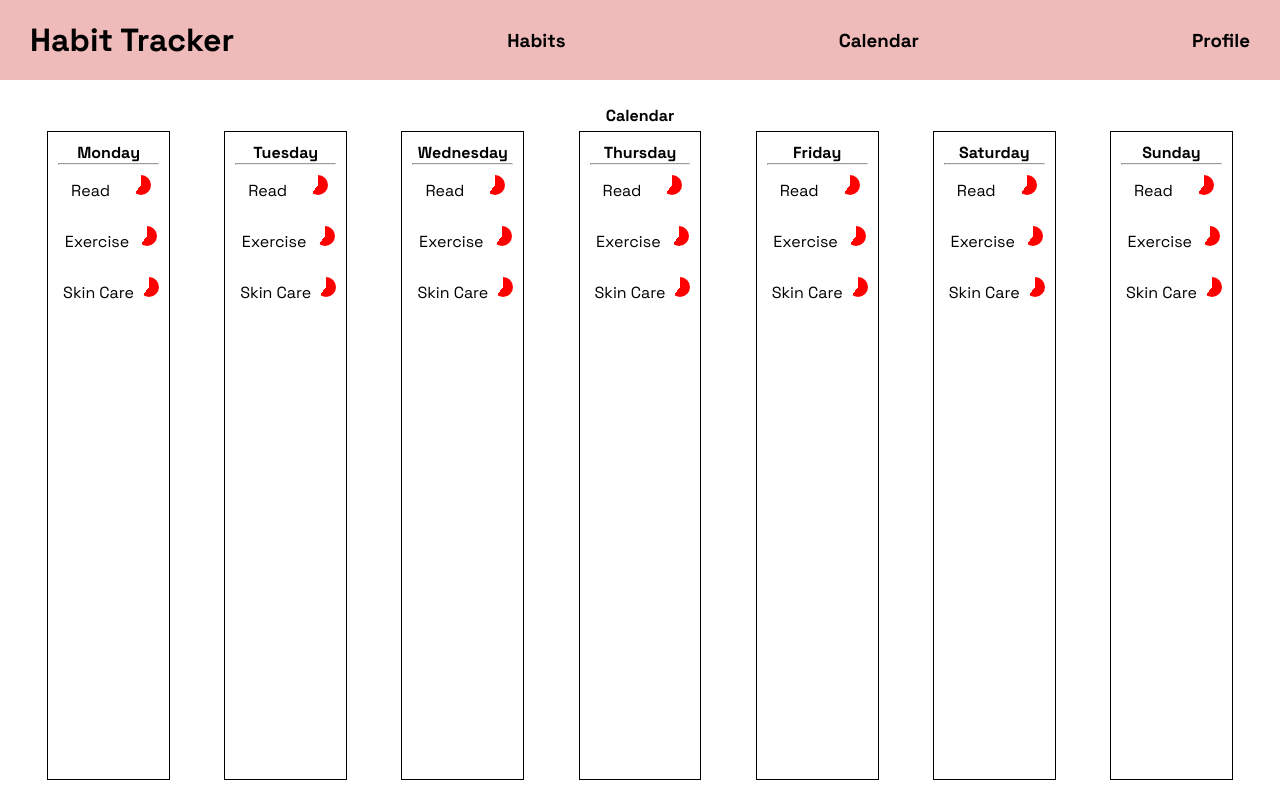
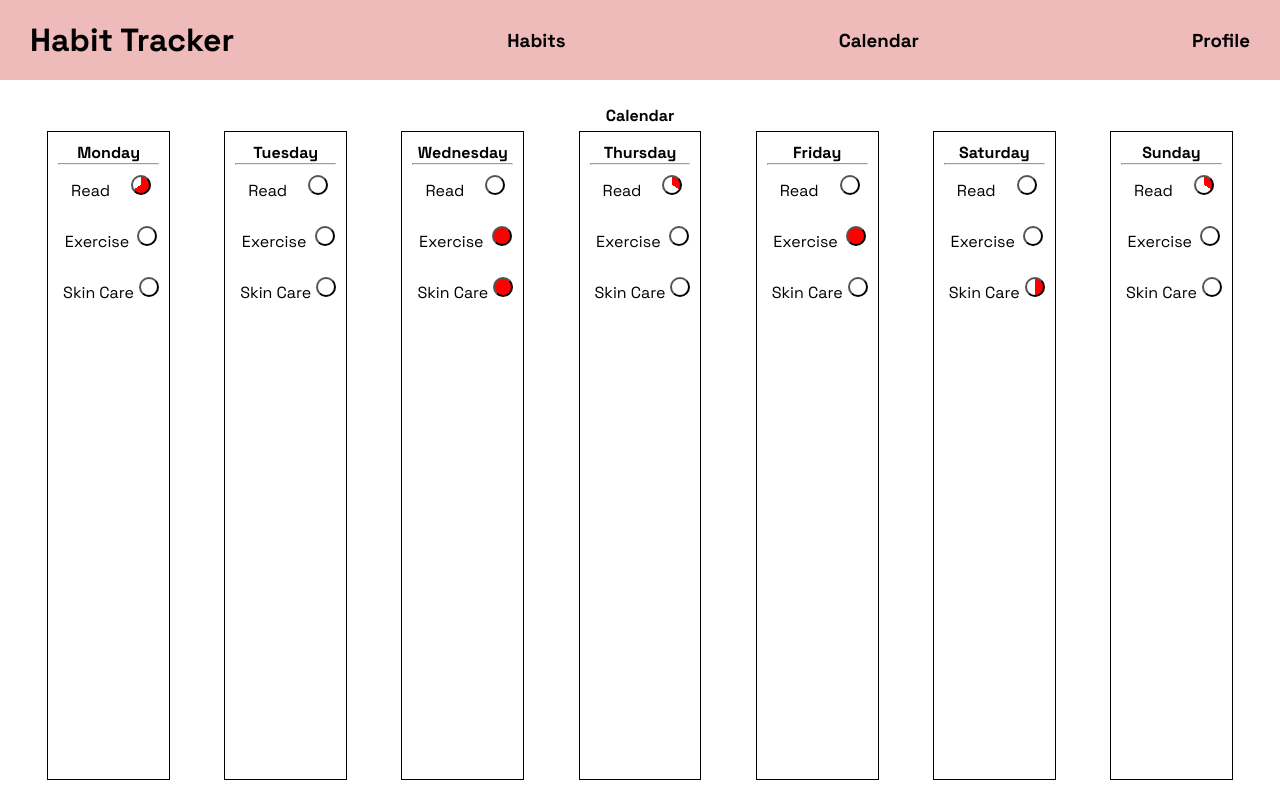
Before and after one commit to sheevak/habit-tracker, a React (Create React App) app: page /calendar in a window 1280 px wide. Built offline with nearby package versions, Linux system fonts and the light colour scheme.

Commit message:
add updateComplete functionality

```diff
--- a/src/Context.js
+++ b/src/Context.js
@@ -6,11 +6,37 @@ const Context = React.createContext()
 
 function ContextProvider({children}) {
 
-    const [habits, setAllHabits] = useState(Data)
+    const [allHabits, setAllHabits] = useState(Data)
+
+    function updateComplete(date, habitId, newCount) {
+        const updatedHabitsArr = allHabits.map(habit => {
+            if (habitId === habit.id) {
+                let updatedCompleted;
+                if (habit.completed.filter(obj => obj.date == date).length > 0) {
+                    updatedCompleted = habit.completed.map(obj => {
+                        if (obj.date == date) {
+                            obj.count = newCount
+                        }
+                        return obj
+                    })
+                } else {
+                    updatedCompleted = habit.completed.push({date: date, count: newCount})
+                }
+
+                return {completed: updatedCompleted, ...habit}
+            }
+            return habit
+        })
+
+        setAllHabits(updatedHabitsArr)
+    }
+
+    console.log(allHabits)
 
     return (
         <Context.Provider value={{
-            habits
+            allHabits,
+            updateComplete
         }}>
             {children}
         </Context.Provider>
@@ -18,3 +44,18 @@ function ContextProvider({children}) {
 }
 
 export {ContextProvider, Context}
+
+/*
+{
+        id: 0,
+        name: "Read",
+        frequency: [3, "week"],
+        streak: 0,
+        total: 0,
+        completed: [
+            {date: 3, count: 1},
+            {date: 6, count: 1},
+            {date: 0, count: 2}
+        ]
+    }
+*/
--- a/src/Data.js
+++ b/src/Data.js
@@ -1,22 +1,38 @@
 const Data = [{
+        id: 0,
         name: "Read",
         frequency: [3, "week"],
         streak: 0,
         total: 0,
-        completed: [0, 5]},
+        completed: [
+            {date: 3, count: 1},
+            {date: 6, count: 1},
+            {date: 0, count: 2}
+        ]
+    },
     {
+        id: 1,
         name: "Exercise",
         frequency: [1, "day"],
         streak: 0,
         total: 0,
-        completed: [0, 1]
+        completed: [
+            {date: 4, count: 1},
+            {date: 5, count: 0},
+            {date: 2, count: 1}
+        ]
     },
     {
+        id: 2,
         name: "Skin Care",
         frequency: [2, "day"],
         streak: 0,
         total: 0,
-        completed: [0, 0, 2]
+        completed: [
+            {date: 2, count: 2},
+            {date: 5, count: 1},
+            {date: 6, count: 0}
+        ]
     }
 ]
 
--- a/src/components/Day.js
+++ b/src/components/Day.js
@@ -5,11 +5,12 @@ import Habit from "./Habit"
 
 function Day(props) {
 
-    const {habits} = useContext(Context)
+    const {allHabits} = useContext(Context)
 
-    const habitElements = habits.map((habit,ind) =>
+    const habitElements = allHabits.map(habit =>
         <Habit
-            key={ind}
+            key={habit.id}
+            id={habit.id}
             day={props.index}
             name={habit.name}
             frequency={habit.frequency}
--- a/src/components/Habit.js
+++ b/src/components/Habit.js
@@ -1,15 +1,27 @@
-import React from "react"
+import React, {useState, useContext} from "react"
 
 import {Context} from "../Context"
 
 function Habit(props) {
+
+    const {allHabits, updateComplete} = useContext(Context)
+
+    const completed = props.completed.filter(obj => obj.date == props.day);
+    //const [count, setCount] = useState(completed.length === 1 ? completed[0].count: 0);
+
+    let count = completed.length === 1 ? completed[0].count: 0;
+
+    function complete() {
+        count += 1
+        updateComplete(props.day, props.id, count)
+    }
 
     return (
         <div className="day-habit">
                 <p className="day-habit-button">
                     {props.name}
                 </p>
-                <button className="pie" style={{"--width":"20px", "--percentage": 60, "--color": "red"}} ></button>
+                <button onClick={complete} className="pie" style={{"--width":"20px", "--percentage": count/props.frequency[0]*100, "--color": "red"}} ></button>
 
 
         </div>
@@ -17,5 +29,3 @@ function Habit(props) {
 }
 
 export default Habit
-
-{/* <button className="day-habit-button">Complete</button> */}
--- a/src/styles.css
+++ b/src/styles.css
@@ -69,10 +69,8 @@ header {
 
 /* ----------------- */
 .pie {
-    display: inline;
     width: var(--width);
     height: var(--width);
-    border: none;
     border-radius: 50%;
     background: conic-gradient(var(--color) calc(var(--percentage)*1%),#0000 0);
 }
```
